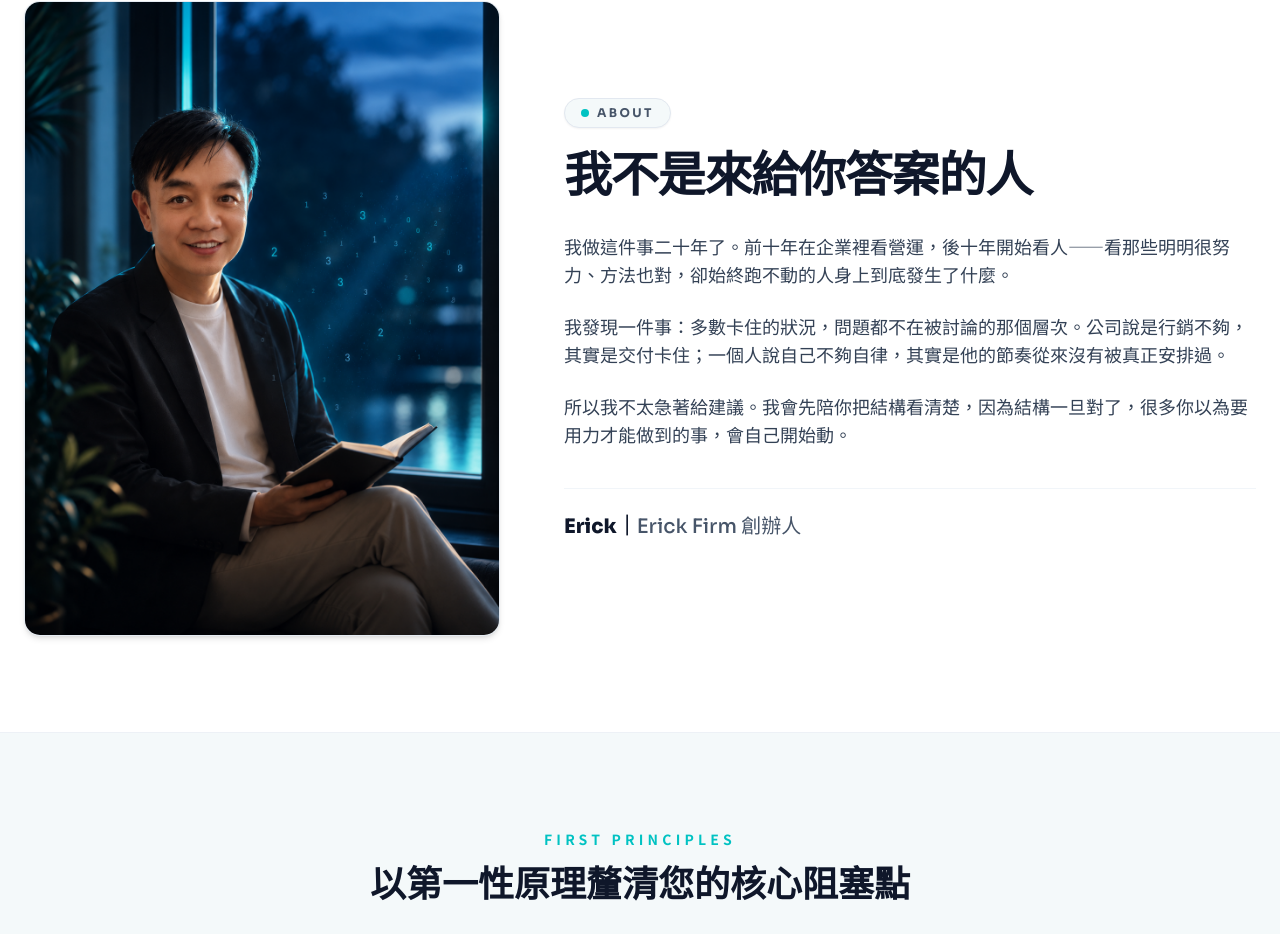
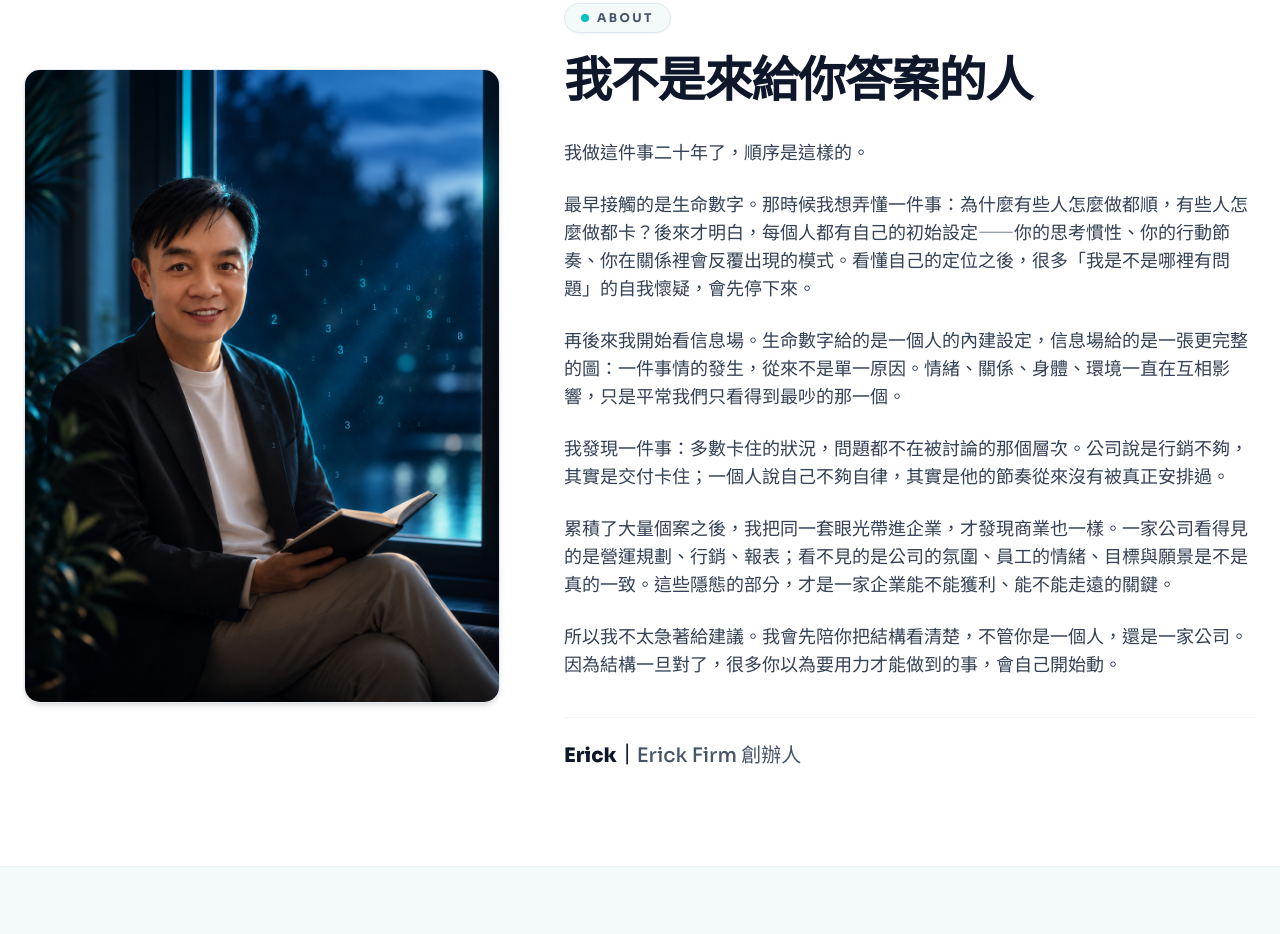
Before and after one commit to kern0907-303/erickfirm-website, a React (Vite) app: page / in a window 1280 px wide. Shown: the part 2719-3653 px from the top of the page. Built offline with nearby package versions, Linux system fonts and the light colour scheme; no server answers.

Commit message:
content(home): 更新 Erick 二十年工作脈絡

```diff
--- a/src/components/AboutErickSection.jsx
+++ b/src/components/AboutErickSection.jsx
@@ -32,13 +32,22 @@ const AboutErickSection = () => {
             {/* 內文三段 */}
             <div className="space-y-6 text-slate-700 text-base md:text-lg leading-relaxed font-light">
               <p>
-                我做這件事二十年了。前十年在企業裡看營運，後十年開始看人——看那些明明很努力、方法也對，卻始終跑不動的人身上到底發生了什麼。
+                我做這件事二十年了，順序是這樣的。
+              </p>
+              <p>
+                最早接觸的是生命數字。那時候我想弄懂一件事：為什麼有些人怎麼做都順，有些人怎麼做都卡？後來才明白，每個人都有自己的初始設定——你的思考慣性、你的行動節奏、你在關係裡會反覆出現的模式。看懂自己的定位之後，很多「我是不是哪裡有問題」的自我懷疑，會先停下來。
+              </p>
+              <p>
+                再後來我開始看信息場。生命數字給的是一個人的內建設定，信息場給的是一張更完整的圖：一件事情的發生，從來不是單一原因。情緒、關係、身體、環境一直在互相影響，只是平常我們只看得到最吵的那一個。
               </p>
               <p>
                 我發現一件事：多數卡住的狀況，問題都不在被討論的那個層次。公司說是行銷不夠，其實是交付卡住；一個人說自己不夠自律，其實是他的節奏從來沒有被真正安排過。
               </p>
               <p>
-                所以我不太急著給建議。我會先陪你把結構看清楚，因為結構一旦對了，很多你以為要用力才能做到的事，會自己開始動。
+                累積了大量個案之後，我把同一套眼光帶進企業，才發現商業也一樣。一家公司看得見的是營運規劃、行銷、報表；看不見的是公司的氛圍、員工的情緒、目標與願景是不是真的一致。這些隱態的部分，才是一家企業能不能獲利、能不能走遠的關鍵。
+              </p>
+              <p>
+                所以我不太急著給建議。我會先陪你把結構看清楚，不管你是一個人，還是一家公司。因為結構一旦對了，很多你以為要用力才能做到的事，會自己開始動。
               </p>
             </div>
 
```
